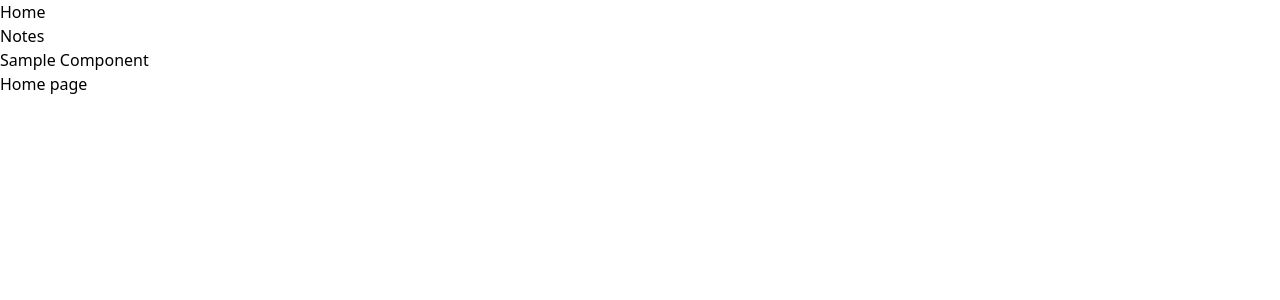
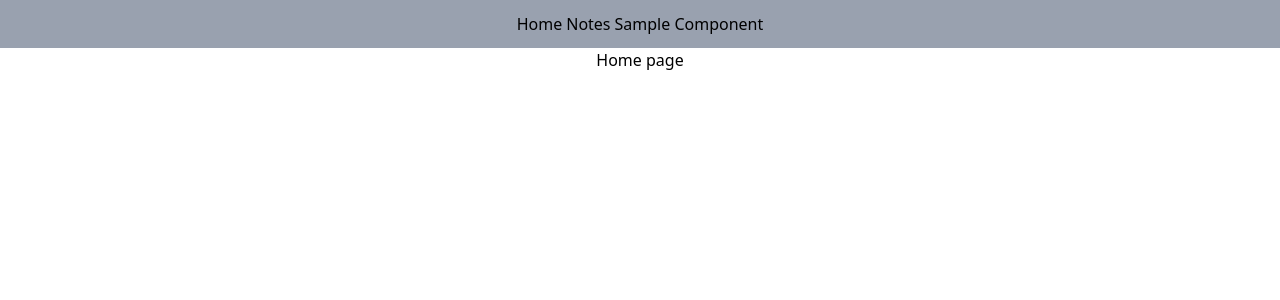
Before and after one commit to youssefgaballa/Chess-App, a React (Vite) app in the folder client/: page / in a window 1280 px wide. Shown: the top 300 px of the page. Built offline with nearby package versions, Linux system fonts and the light colour scheme.

Commit message:
Added styling to Navbar and content components

```diff
--- a/client/src/App.tsx
+++ b/client/src/App.tsx
@@ -3,7 +3,7 @@ import './App.css'
 import { Home } from './components/Home';
 import NavBar from './components/Navbar';
 import Notes from './components/Notes';
-import { SampleComponent } from './components/SampleComponent'
+import { SampleComponent } from './components/SampleComponent';
 import { Routes, Route } from "react-router-dom";
 
 
--- a/client/src/components/Home.tsx
+++ b/client/src/components/Home.tsx
@@ -1,6 +1,6 @@
 export function Home() {
     // TODO: Add routing to home page
     return (
-        <div>Home page</div>
+        <div className="text-center">Home page</div>
     )
 }
--- a/client/src/components/Navbar.tsx
+++ b/client/src/components/Navbar.tsx
@@ -2,14 +2,14 @@ import { Link } from "react-router"
 
 export default function NavBar() {
     return (
-        <nav>
+        <nav className= "flex justify-center items-stretch bg-gray-400 py-3 ">
             <Link to = "/" className = "">Home</Link>
-            <ul>
-                <li>
-                    <Link to = "/Notes" className = "">Notes</Link>
+            <ul className = "flex justify-around">
+                <li className = "flex justify-around">
+                    <Link to = "/Notes" className ="pl-1">Notes</Link>
                 </li>
-                <li>
-                    <Link to = "/SampleComponent">Sample Component</Link>
+                <li className = "flex justify-around">
+                    <Link to = "/SampleComponent" className ="pl-1">Sample Component</Link>
                 </li>
             </ul>
         </nav>
--- a/client/src/components/Notes.tsx
+++ b/client/src/components/Notes.tsx
@@ -1,6 +1,6 @@
 export default function Notes() {
     return (
-        <div>TODO: Add Notes</div>
+        <div className="text-center">TODO: Add Notes</div>
     )
 
 }
--- a/client/src/components/SampleComponent.tsx
+++ b/client/src/components/SampleComponent.tsx
@@ -1,7 +1,7 @@
 
 export function SampleComponent() {
     return (
-        <div>Sample Component</div>
+        <div className="text-center">Sample Component</div>
 
     )
 
```
